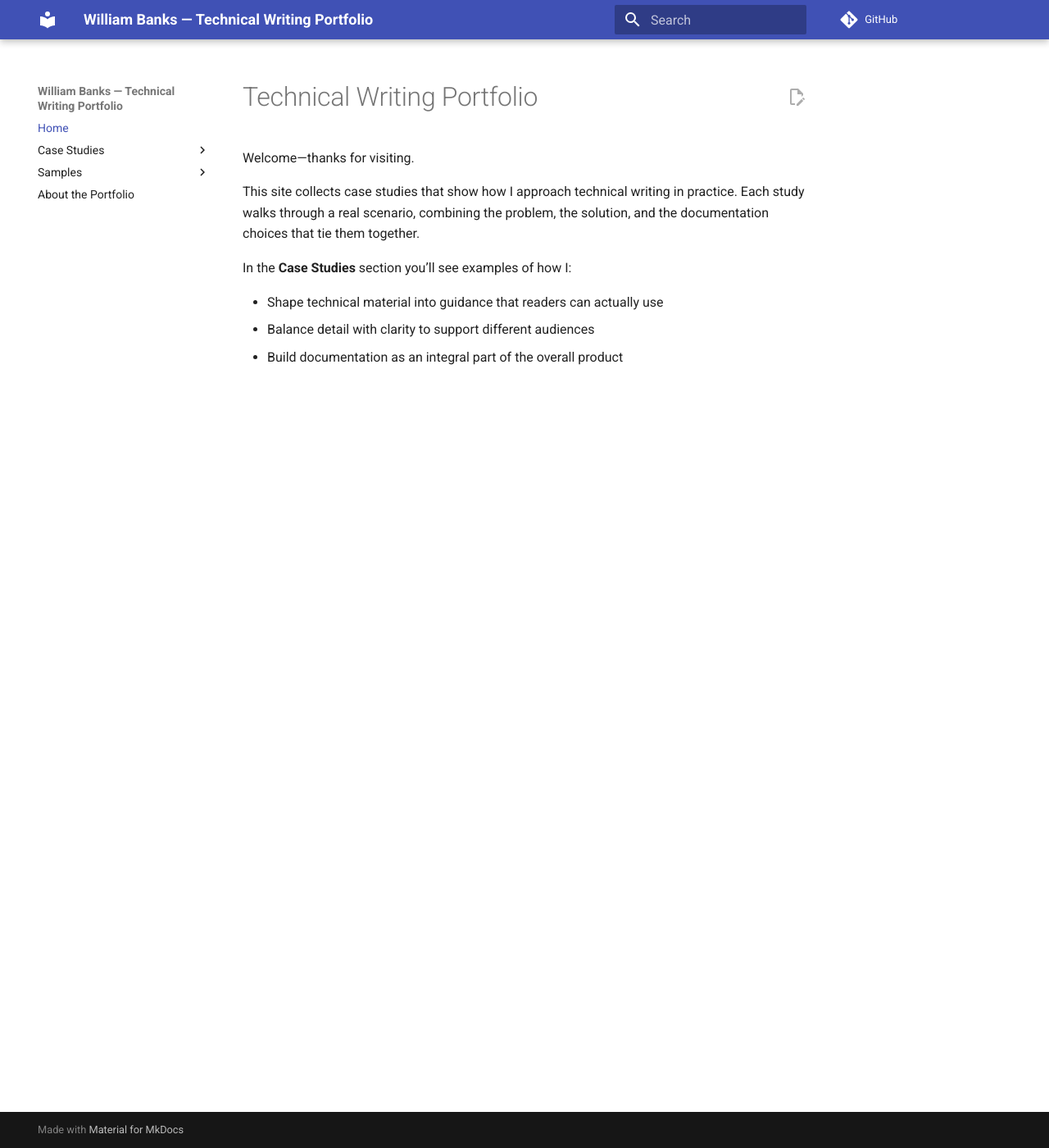
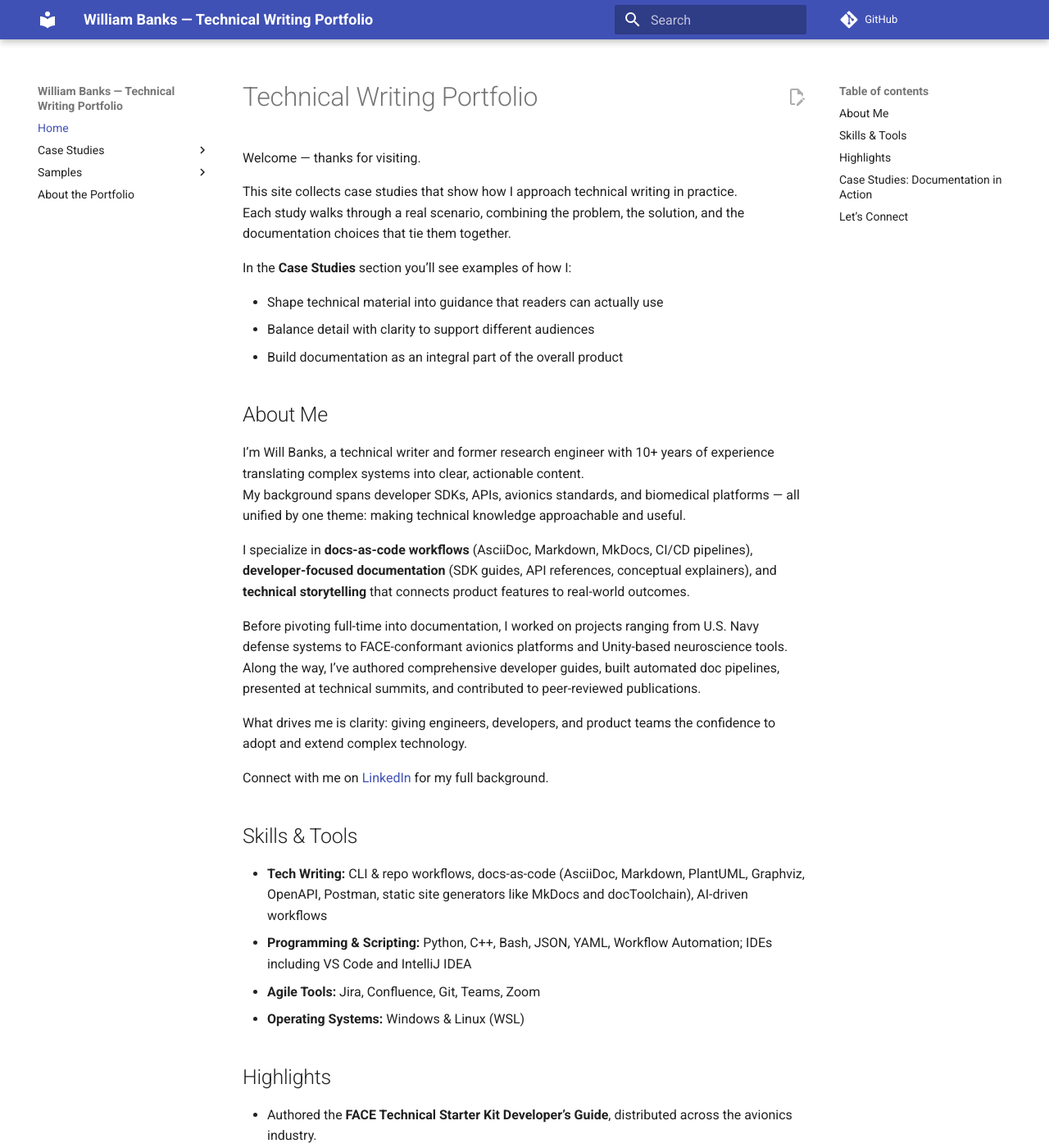
Before and after one commit to bankswe-portfolio/tech-writing-portfolio, an MkDocs documentation site: the page built from docs/index.md, in a window 1280 px wide and 1400 px high. Shown: the whole window at 82% size. Built offline with MkDocs 1.6.1 and Material for MkDocs 9.7.7, drawn with Linux system fonts in a browser that asks for light colours; comment, search, counter and statistics services are not loaded; some of the changed text lies outside the part shown.

Commit message:
filled in landing page with about me section

```diff
--- a/docs/index.md
+++ b/docs/index.md
@@ -1,6 +1,7 @@
+
 # Technical Writing Portfolio
 
-Welcome—thanks for visiting.
+Welcome — thanks for visiting.
 
 This site collects case studies that show how I approach technical writing in practice.
 Each study walks through a real scenario, combining the problem, the solution, and the documentation choices that tie them together.
@@ -10,3 +11,43 @@ In the **Case Studies** section you’ll see examples of how I:
 - Shape technical material into guidance that readers can actually use
 - Balance detail with clarity to support different audiences
 - Build documentation as an integral part of the overall product
+
+## About Me
+
+I’m Will Banks, a technical writer and former research engineer with 10+ years of experience translating complex systems into clear, actionable content.
+My background spans developer SDKs, APIs, avionics standards, and biomedical platforms — all unified by one theme: making technical knowledge approachable and useful.
+
+I specialize in **docs-as-code workflows** (AsciiDoc, Markdown, MkDocs, CI/CD pipelines), **developer-focused documentation** (SDK guides, API references, conceptual explainers), and **technical storytelling** that connects product features to real-world outcomes.
+
+Before pivoting full-time into documentation, I worked on projects ranging from U.S. Navy defense systems to FACE-conformant avionics platforms and Unity-based neuroscience tools.
+Along the way, I’ve authored comprehensive developer guides, built automated doc pipelines, presented at technical summits, and contributed to peer-reviewed publications.
+
+What drives me is clarity: giving engineers, developers, and product teams the confidence to adopt and extend complex technology.
+
+Connect with me on [LinkedIn](https://www.linkedin.com/in/william-banks-7a736793/) for my full background.
+
+## Skills & Tools
+
+- **Tech Writing:** CLI & repo workflows, docs-as-code (AsciiDoc, Markdown, PlantUML, Graphviz, OpenAPI, Postman, static site generators like MkDocs and docToolchain), AI-driven workflows
+- **Programming & Scripting:** Python, C++, Bash, JSON, YAML, Workflow Automation; IDEs including VS Code and IntelliJ IDEA
+- **Agile Tools:** Jira, Confluence, Git, Teams, Zoom
+- **Operating Systems:** Windows & Linux (WSL)
+
+## Highlights
+
+- Authored the **FACE Technical Starter Kit Developer’s Guide**, distributed across the avionics industry.
+- Built automated pipelines and docs-as-code workflows from scratch.
+- Presented product development and documentation at the **MOSA Summit** and Vanderbilt symposia.
+- Contributed to multiple **peer-reviewed publications** across physics and biomedical research.
+
+## Case Studies: Documentation in Action
+
+Each case study demonstrates how I tackle a specific documentation challenge — whether creating new material, editing existing content, or balancing conceptual depth with practical guidance.
+
+[Explore the Case Studies →](./samples/)
+
+## Let’s Connect
+
+I’m currently looking for technical writing roles in developer experience, SaaS, or security tooling.
+
+Reach me at **your.email@example.com** or on [LinkedIn](https://www.linkedin.com/in/william-banks-7a736793/).
```
